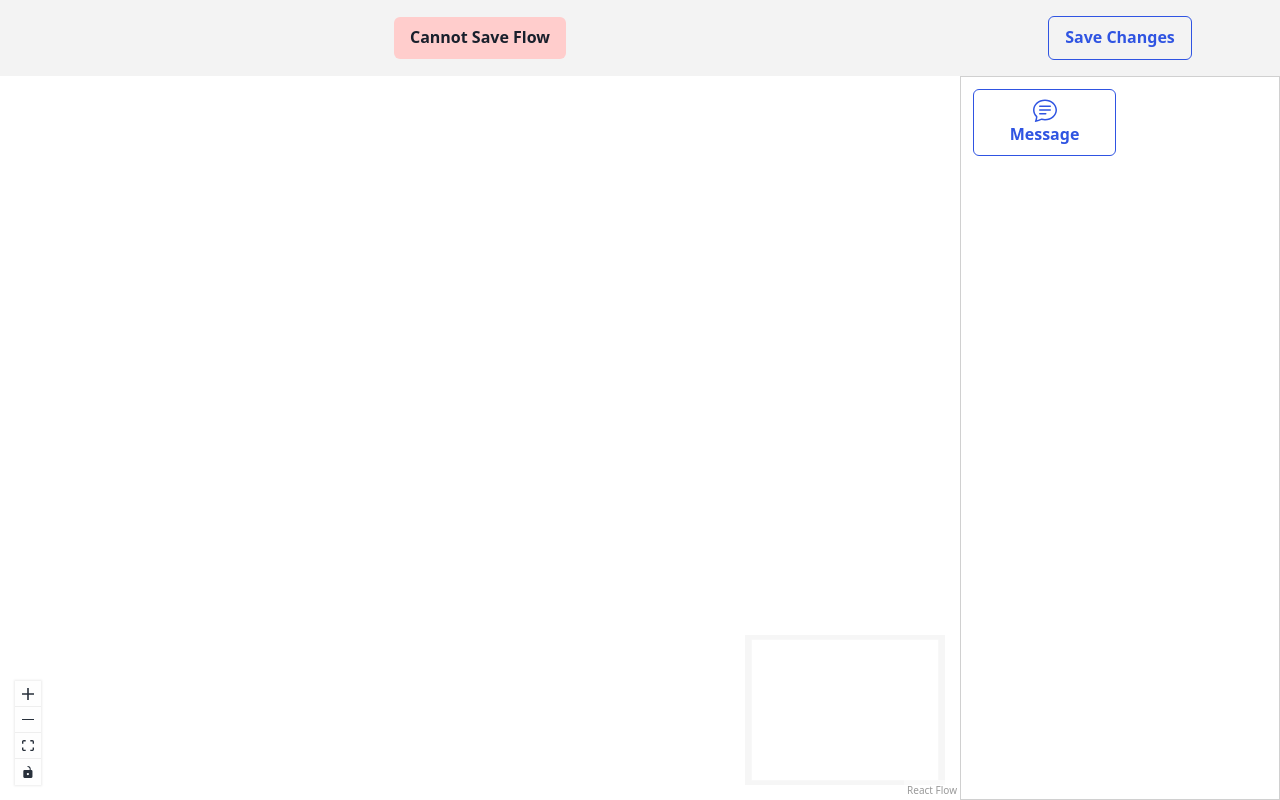
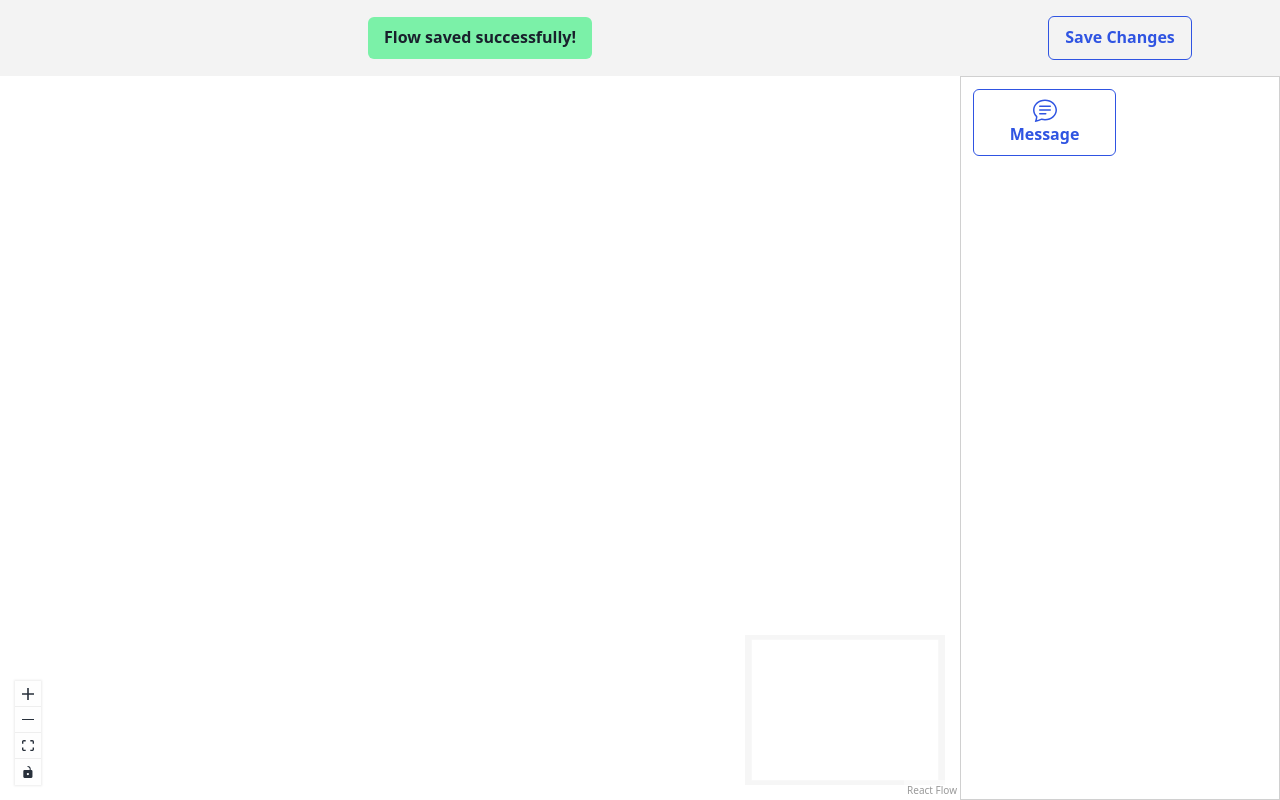
Before and after one commit to Kshitizz04/Chatbot-Flow-Builder, a React (Vite) app: page / in a window 1280 px wide. Both pictures are taken after a click on the button "Save Changes". Built offline with nearby package versions, Linux system fonts and the light colour scheme.

Commit message:
implements save function and error display

```diff
--- a/src/components/MainPage.tsx
+++ b/src/components/MainPage.tsx
@@ -1,4 +1,4 @@
-import React from "react";
+import React, { useState } from "react";
 import NodesPanel from "./NodesPanel";
 import Canvas from "./Canvas";
 import SettingsPanel from "./SettingsPanel";
@@ -8,30 +8,39 @@ import { useReactFlow } from "@xyflow/react";
 const MainPage: React.FC = () => {
     const { selectedNodeId } = useFlowContext();
     const { getNodes, getEdges } = useReactFlow();
+    const [saveStatus, setSaveStatus] = useState<null | "error" | "success">(null);
+    const [saveSuccessMessage, setSaveSuccessMessage] = useState("");
 
     const handleSave = () => {
         const nodes = getNodes();
         const edges = getEdges();
 
-        // Find nodes with no incoming edge (empty target handle)
         const nodesWithNoTarget = nodes.filter(node =>
             !edges.some(edge => edge.target === node.id)
         );
 
         if (nodes.length > 1 && nodesWithNoTarget.length > 1) {
-            alert("Error: More than one node has empty target handles!");
-            return;
+            setSaveSuccessMessage("Cannot Save Flow");
+            setSaveStatus("error");
+        }else{
+            setSaveSuccessMessage("Flow saved successfully!");
+            setSaveStatus("success");
         }
-        alert("Flow saved!");
+        setTimeout(() => {
+            setSaveStatus(null);
+            setSaveSuccessMessage("");
+        }, 3000);
     };
 
     return (
         <div className="flex flex-col h-screen w-screen bg-surface">
             <div className="flex justify-end items-center py-4 bg-container text-on-container font-bold">
                 <div className="flex flex-1 items-center justify-center">
-                    <div className="bg-error text-on-error py-2 px-4 rounded-md">
-                        Cannot Save Flow
-                    </div>
+                    {saveStatus && (
+                        <div className={`text-on-error py-2 px-4 rounded-md ${saveStatus=== "error" ? "bg-error" : "bg-green-300"}`}>
+                            {saveSuccessMessage}
+                        </div>
+                    )}
                 </div>
                 <div className="w-1/4 flex items-center justify-center">
                     <button
```
